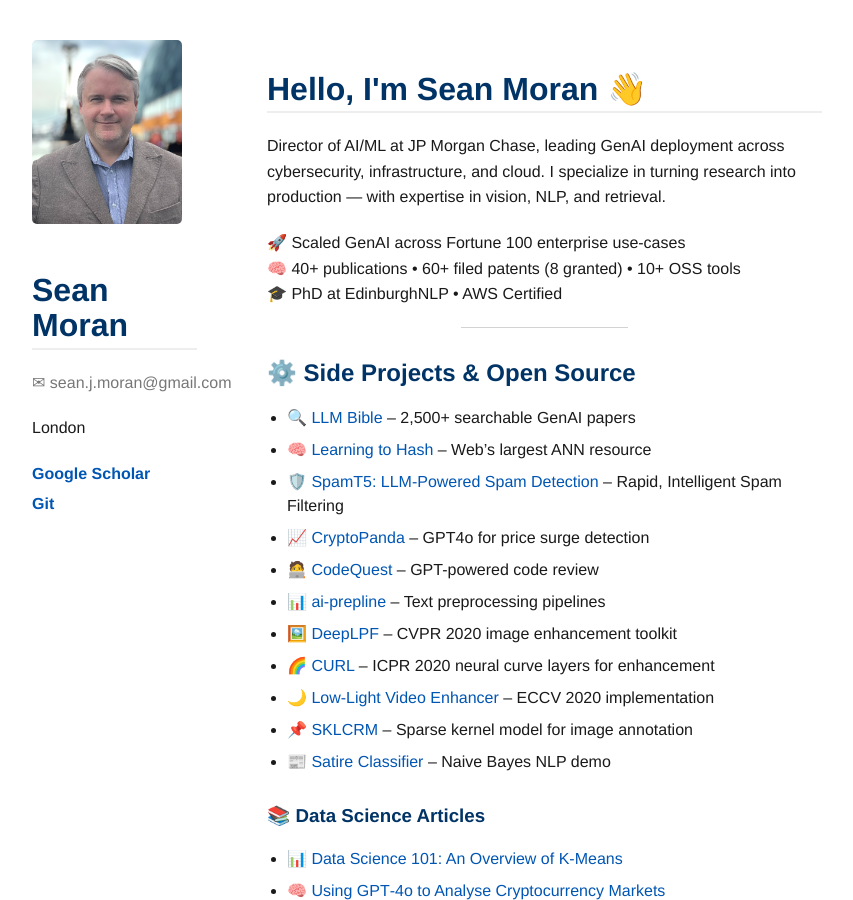
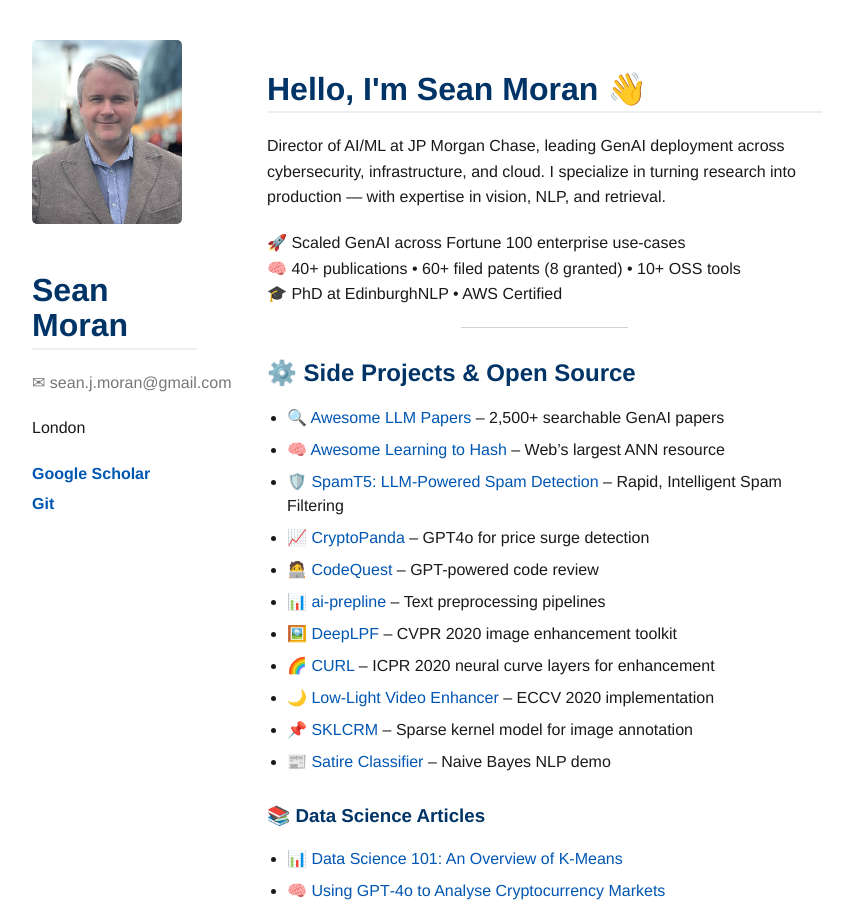
Before and after one commit to sjmoran/sjmoran.github.io, a Jekyll site: the page built from index.md, in a window 1280 px wide and 900 px high. Shown: the whole window, without its empty margins (8-861 px from the left). Built offline with Jekyll 4.4.1, drawn with Linux system fonts in a browser that asks for light colours.

Commit message:
Update side-projects.html

```diff
--- a/_includes/side-projects.html
+++ b/_includes/side-projects.html
@@ -1,7 +1,7 @@
 <h2 id="projects">⚙️ Side Projects & Open Source</h2>
 <ul>
-  <li><a href="https://llm-bible.github.io">🔍 LLM Bible</a> – 2,500+ searchable GenAI papers</li>
-  <li><a href="https://learning2hash.github.io">🧠 Learning to Hash</a> – Web’s largest ANN resource</li>
+  <li><a href="https://llm-bible.github.io">🔍 Awesome LLM Papers </a> – 2,500+ searchable GenAI papers</li>
+  <li><a href="https://learning2hash.github.io">🧠 Awesome Learning to Hash</a> – Web’s largest ANN resource</li>
   <li><a href="https://github.com/jpmorganchase/llm-email-spam-detection">🛡️ SpamT5: LLM-Powered Spam Detection</a> – Rapid, Intelligent Spam Filtering</li>  <li><a href="https://github.com/sjmoran/crypto-panda">📈 CryptoPanda</a> – GPT4o for price surge detection</li>
   <li><a href="https://github.com/jpmorganchase/codequest">🧑‍💻 CodeQuest</a> – GPT-powered code review</li>
   <li><a href="https://github.com/jpmorganchase/ai-prepline">📊 ai-prepline</a> – Text preprocessing pipelines</li>
```
